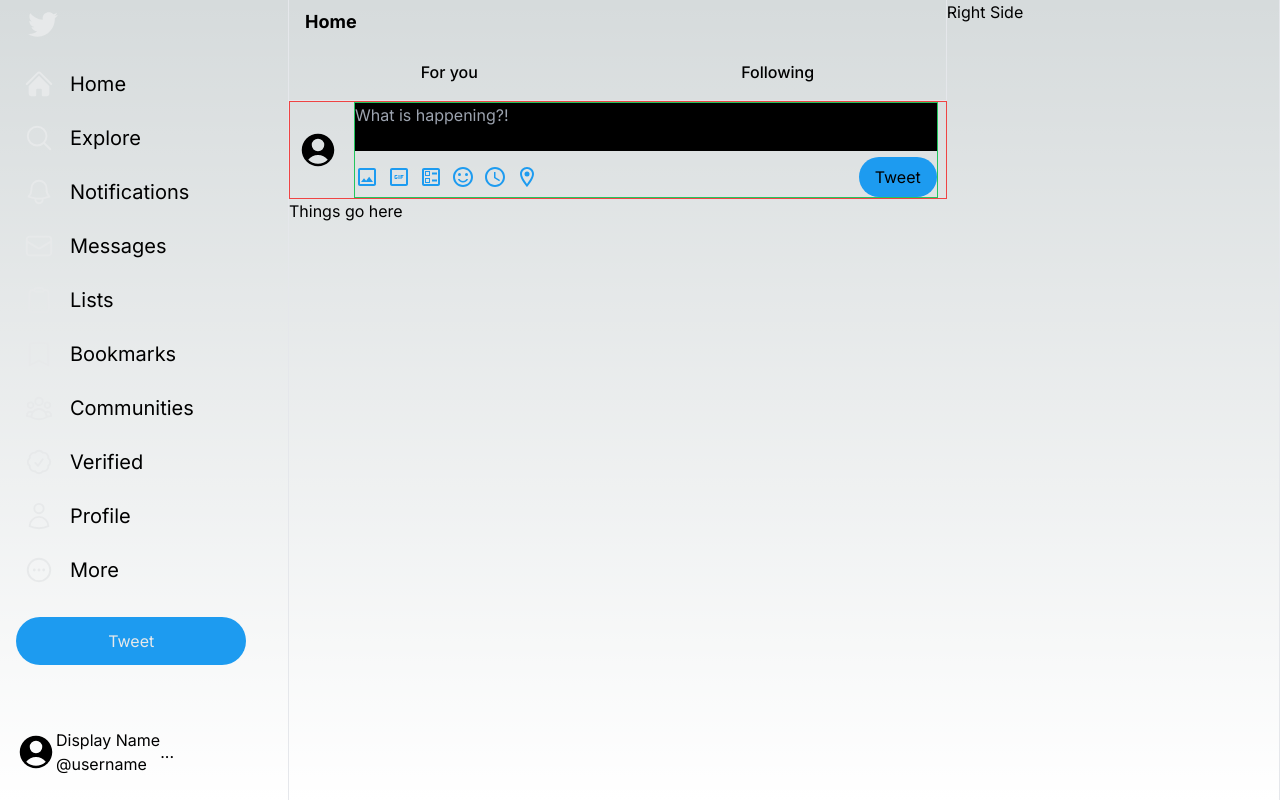
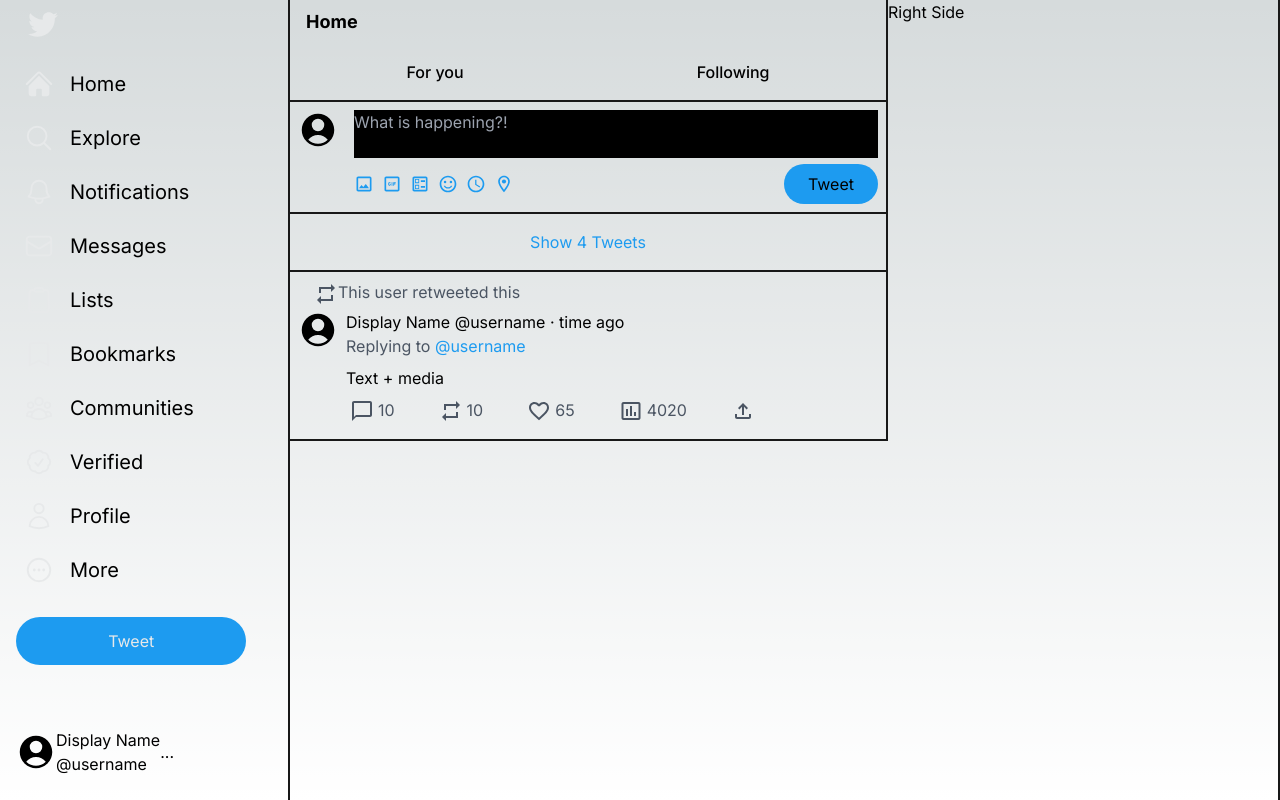
Before and after one commit to junsupark94/twitter-clone-nextjs, a Next.js app: page /home in a window 1280 px wide. Built offline with nearby package versions, Linux system fonts and the light colour scheme.

Commit message:
Added hover text and background color to TweetForm icons

```diff
--- a/app/layout.tsx
+++ b/app/layout.tsx
@@ -19,7 +19,9 @@
       <body className={inter.className}>
         <div className="container mx-auto flex">
           <SideBar />
-          <div className="min-h-screen flex-grow border-x">{children}</div>
+          <div className="min-h-screen flex-grow border-x-2 border-color-hover">
+            {children}
+          </div>
         </div>
       </body>
     </html>
--- a/components/Feed/Feed.tsx
+++ b/components/Feed/Feed.tsx
@@ -1,14 +1,16 @@
 import FeedHeader from "./FeedHeader";
 import TweetForm from "./TweetForm";
+import Tweets from "./Tweets";
 
 type FeedProps = {};
 
 const Feed: React.FC<FeedProps> = () => {
   return (
-    <div className="grow-[1.25]">
+    <div className="w-[598px] border-r-2 border-color-hover">
       <FeedHeader />
       <TweetForm />
-      <div>Things go here</div>
+      <div className="border-b-2 border-color-hover py-4 text-center text-twitter-blue hover:bg-color-hover">Show 4 Tweets</div>
+      <Tweets />
     </div>
   );
 };
--- a/components/Feed/FeedHeader.tsx
+++ b/components/Feed/FeedHeader.tsx
@@ -1,19 +1,20 @@
-import React from 'react';
+import React from "react";
 
-type FeedHeaderProps = {
+type FeedHeaderProps = {};
 
-};
-
-const FeedHeader:React.FC<FeedHeaderProps> = () => {
-
-  return <>
-    <div className='border-r border-b'>
-      <h1 className='px-4 py-2 text-lg font-bold'>Home</h1>
-      <div className='flex'>
-        <button className='flex-grow hover:bg-color-hover p-4 font-medium'>For you</button>
-        <button className='flex-grow hover:bg-color-hover p-4 font-medium'>Following</button>
+const FeedHeader: React.FC<FeedHeaderProps> = () => {
+  return (
+    <div className="border-b-2 border-color-hover">
+      <h1 className="px-4 py-2 text-lg font-bold">Home</h1>
+      <div className="flex">
+        <button className="flex-grow hover:bg-color-hover p-4 font-medium">
+          For you
+        </button>
+        <button className="flex-grow hover:bg-color-hover p-4 font-medium">
+          Following
+        </button>
       </div>
     </div>
-  </>
-}
+  );
+};
 export default FeedHeader;
--- /dev/null
+++ b/components/Feed/Tweet.tsx
@@ -0,0 +1,42 @@
+"use client";
+import React, { useState } from "react";
+import RepeatOutlinedIcon from "@mui/icons-material/RepeatOutlined";
+import ProfileIcon from "../SideBar/ProfileIcon";
+import TweetBottom from "./TweetBottom";
+
+type TweetProps = {};
+
+const Tweet: React.FC<TweetProps> = () => {
+  const [isRetweet, setIsRetweet] = useState(true);
+
+  //border-b border-color-hover
+  return (
+    <div className="pt-2 pb-4 px-2 border-b-2 border-color-hover">
+      {isRetweet && (
+        <div className="left-4 relative text-gray-600">
+          <RepeatOutlinedIcon />
+          This user retweeted this
+        </div>
+      )}
+      <div className="flex pt-1">
+        <div className="pr-2">
+          <ProfileIcon />
+        </div>
+        <div className="w-full">
+          <div>
+            <span>Display Name </span>
+            <span>@username · </span>
+            <span>time ago</span>
+          </div>
+          <div>
+            <span className="text-gray-600">Replying to </span>
+            <span className="text-twitter-blue">@username</span>
+          </div>
+          <div className="my-2">Text + media</div>
+          <TweetBottom />
+        </div>
+      </div>
+    </div>
+  );
+};
+export default Tweet;
--- /dev/null
+++ b/components/Feed/TweetBottom.tsx
@@ -0,0 +1,38 @@
+'use client'
+import Retweet from "@mui/icons-material/RepeatOutlined";
+import Reply from "@mui/icons-material/ChatBubbleOutlineOutlined";
+import Like from "@mui/icons-material/FavoriteBorderOutlined";
+import View from "@mui/icons-material/InsertChartOutlined";
+import Share from "@mui/icons-material/FileUploadOutlined";
+import TweetBottomIcon from "./TweetBottomIcon";
+
+type TweetBottomProps = {};
+
+const icons = [
+  { Icon: Reply, value: 10, text: "Reply" },
+  {
+    Icon: Retweet,
+    color: "#00BA7C",
+    bgColor: "#071A14",
+    value: 10,
+    text: "Retweet",
+  },
+  {
+    Icon: Like,
+    color: "#F91880",
+    bgColor: "#200914",
+    value: 65,
+    text: "Like",
+  },
+  { Icon: View, value: 4020, text: "Views" },
+  { Icon: Share, text: "Share" },
+];
+
+const TweetBottom: React.FC<TweetBottomProps> = () => {
+  return (
+    <div className="flex gap-10 text-gray-600">
+      {icons.map((icon) => TweetBottomIcon(icon))}
+    </div>
+  );
+};
+export default TweetBottom;
--- /dev/null
+++ b/components/Feed/TweetBottomIcon.tsx
@@ -0,0 +1,51 @@
+"use client";
+import { SvgIconTypeMap } from "@mui/material";
+import { OverridableComponent } from "@mui/material/OverridableComponent";
+import { useState } from "react";
+
+type icon = OverridableComponent<SvgIconTypeMap<{}, "svg">> & {
+  muiName: string;
+};
+
+export default function TweetBottomIcon({
+  Icon,
+  color = "twitter-blue",
+  bgColor = "#0A171F",
+  value,
+  text,
+}: {
+  Icon: icon;
+  color?: string;
+  bgColor?: string;
+  value?: number;
+  text: string;
+}) {
+  const [isHover, setIsHover] = useState(false);
+  if (color !== "twitter-blue") color = `[${color}]`;
+  let background = ""
+  if (isHover) {
+    background = bgColor
+  }
+
+
+  return (
+    <div
+      key={text}
+      className={`hover:text-${color}`}
+      onMouseEnter={setIsHover.bind(null, true)}
+      onMouseLeave={setIsHover.bind(null, false)}
+    >
+      <div className="relative">
+        <span className={`rounded-full p-1`} style={{backgroundColor: background}}>
+          <Icon />
+        </span>
+        <span>{value}</span>
+        {isHover && (
+          <div className="absolute top-8 p-1 text-[9px] text-[#F7F8F9] bg-[#495a697d]">
+            {text}
+          </div>
+        )}
+      </div>
+    </div>
+  );
+}
--- a/components/Feed/TweetForm.tsx
+++ b/components/Feed/TweetForm.tsx
@@ -1,24 +1,34 @@
-'use client'
+"use client";
 import { useState } from "react";
 import ProfileIcon from "../SideBar/ProfileIcon";
 import TweetFormIcons from "./TweetFormIcons";
 
-type TweetFormProps = {
+type TweetFormProps = {};
 
-};
-
-const TweetForm:React.FC<TweetFormProps> = () => {
+const TweetForm: React.FC<TweetFormProps> = () => {
   const [isClicked, setIsClicked] = useState(false);
 
-  return <div className="flex px-2 gap-4 border border-red-500" onClick={setIsClicked.bind(null, true)}>
-    <ProfileIcon />
-    <div className="flex-grow border border-green-500">
-      <textarea className="bg-black w-full resize-none" placeholder="What is happening?!" />
-      <div className="flex justify-between items-center">
-        <TweetFormIcons/>
-        <button className="rounded-full bg-twitter-blue p-2 px-4">Tweet</button>
+  return (
+    <div
+      className="border-b-2 border-color-hover flex px-2 gap-4 py-2"
+      onClick={setIsClicked.bind(null, true)}
+    >
+      <div>
+        <ProfileIcon />
+      </div>
+      <div className="flex-grow">
+        <textarea
+          className="bg-black w-full resize-none"
+          placeholder="What is happening?!"
+        />
+        <div className="flex justify-between items-center">
+          <TweetFormIcons />
+          <button className="rounded-full bg-twitter-blue p-2 px-6">
+            Tweet
+          </button>
+        </div>
       </div>
     </div>
-  </div>
-}
+  );
+};
 export default TweetForm;
--- a/components/Feed/TweetFormIcons.tsx
+++ b/components/Feed/TweetFormIcons.tsx
@@ -9,13 +9,13 @@
 
 const TweetFormIcons: React.FC<TweetFormIconsProps> = () => {
   return (
-    <div className="flex gap-2 text-twitter-blue">
-      <InsertPhotoOutlinedIcon/>
-      <GifBoxOutlinedIcon />
-      <BallotOutlinedIcon />
-      <SentimentSatisfiedOutlinedIcon />
-      <ScheduleOutlinedIcon />
-      <LocationOnOutlinedIcon />
+    <div className="flex gap-2 text-twitter-blue text-xl">
+      <InsertPhotoOutlinedIcon fontSize='inherit'/>
+      <GifBoxOutlinedIcon fontSize='inherit'/>
+      <BallotOutlinedIcon fontSize='inherit'/>
+      <SentimentSatisfiedOutlinedIcon fontSize='inherit'/>
+      <ScheduleOutlinedIcon fontSize='inherit'/>
+      <LocationOnOutlinedIcon fontSize='inherit'/>
     </div>
   );
 };
--- /dev/null
+++ b/components/Feed/Tweets.tsx
@@ -0,0 +1,15 @@
+import React from 'react';
+import Tweet from './Tweet';
+
+type TweetsProps = {
+
+};
+
+const Tweets:React.FC<TweetsProps> = () => {
+
+  return <div>
+    <Tweet />
+
+  </div>
+}
+export default Tweets;
```
